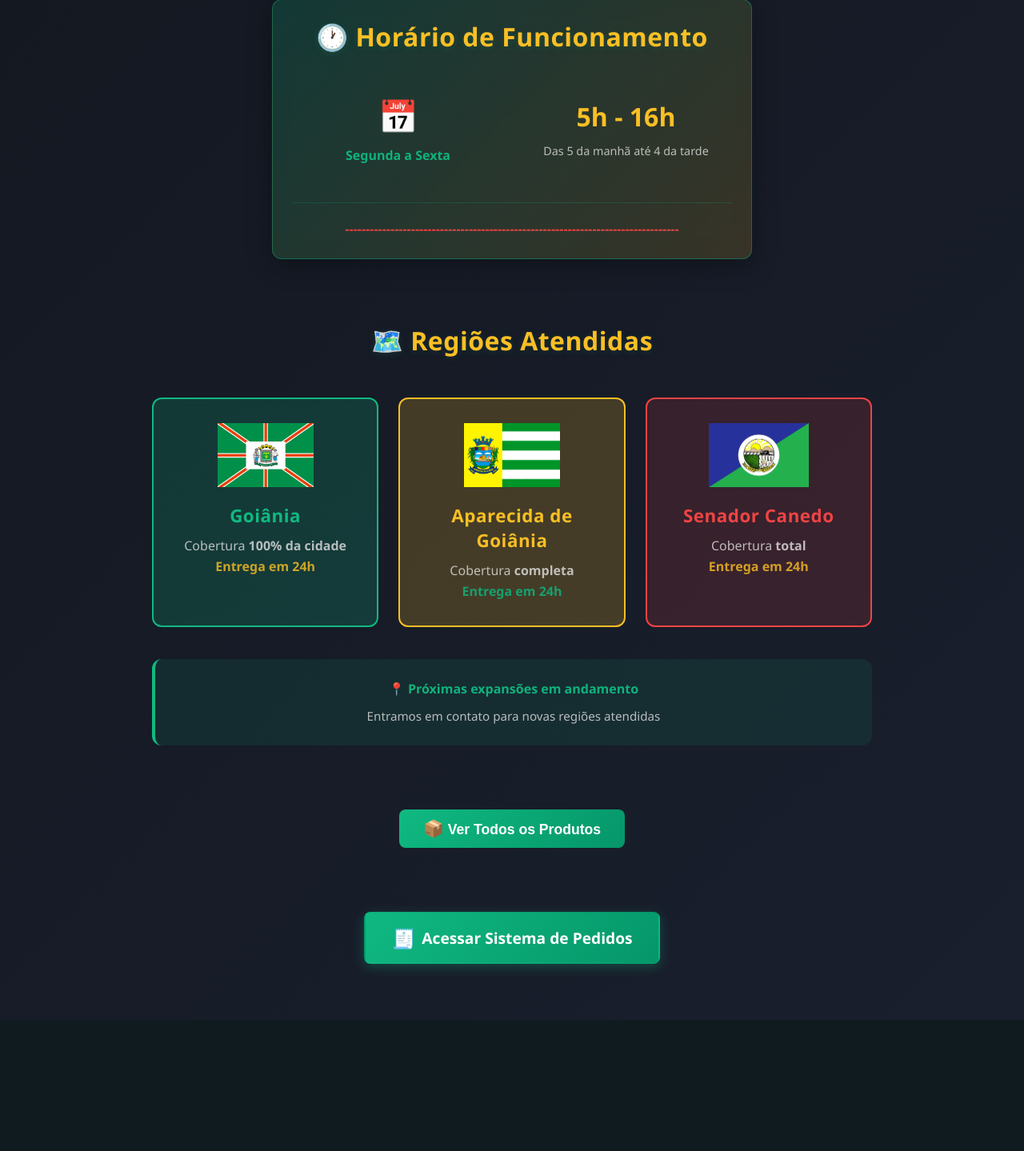
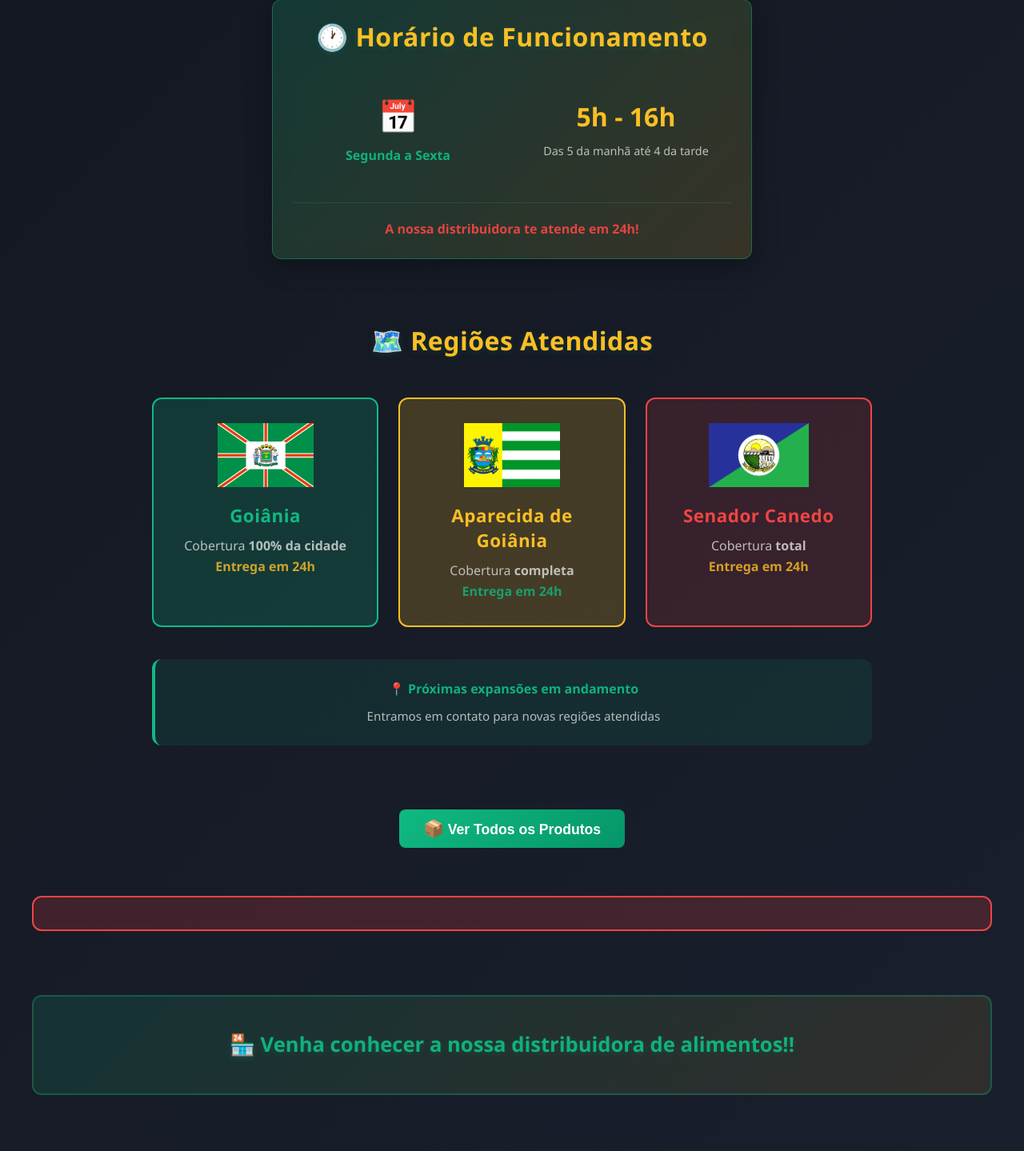
Before and after one commit to alexandre456480-bit/Ativa_Distribuidora, a Flask app: page / in a window 1280 px wide. Shown: the part 1653-3092 px from the top of the page at 80% size. Before the commit the page ends 2928 px from the top, so only its background shows below. Run offline with Flask 3, Linux system fonts and the light colour scheme.

Commit message:
mensagem

```diff
--- a/bloqueio.json
+++ b/bloqueio.json
@@ -1,3 +1,3 @@
 {
-    "bloqueado": false
+    "bloqueado": true
 }
--- a/templates/index.html
+++ b/templates/index.html
@@ -139,7 +139,7 @@
             </div>
 
             <div style="text-align: center; margin-top: 25px; padding-top: 20px; border-top: 1px solid rgba(16, 185, 129, 0.2);">
-                <p style="color: #ef4444; font-weight: 600; margin: 0;">---------------------------------------------------------------------------------</p>
+                <p style="color: #ef4444; font-weight: 600; margin: 0;">A nossa distribuidora te atende em 24h!</p>
             </div>
         </div>
     </div>
@@ -257,6 +257,13 @@
             </div>
         {% endif %}
     </div>
+
+    <!-- CHAMADA FINAL -->
+    <div style="text-align: center; margin-top: 80px; margin-bottom: 40px; padding: 40px 20px; background: linear-gradient(135deg, rgba(16, 185, 129, 0.15) 0%, rgba(251, 191, 36, 0.1) 100%); border-radius: 12px; border: 2px solid rgba(16, 185, 129, 0.3);">
+        <p style="font-size: 1.6rem; font-weight: 700; color: #10b981; text-shadow: 0 2px 8px rgba(16, 185, 129, 0.2); margin: 0;">
+            🏪 Venha conhecer a nossa distribuidora de alimentos!!
+        </p>
+    </div>
 </div>
 </body>
 </html>
```
